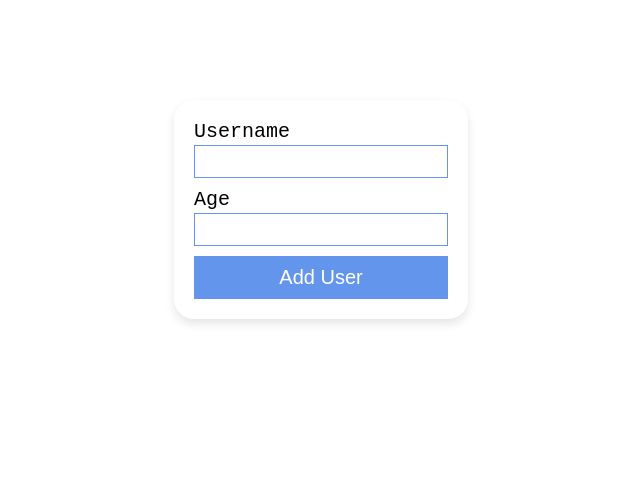
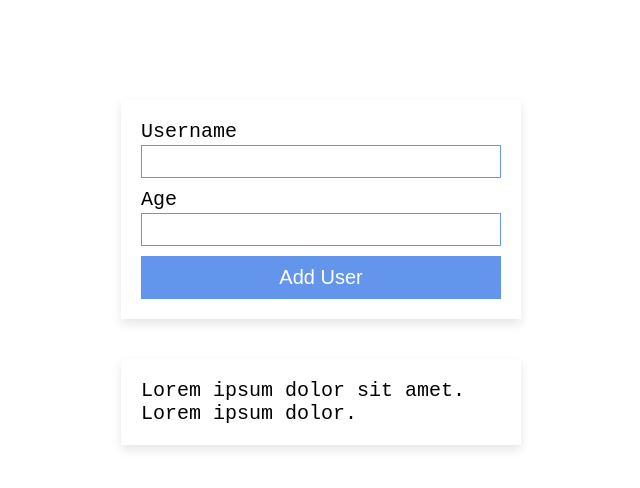
Before and after one commit to iwannabekoshka/udemy-react, a React (Create React App) app in the folder 04_self/: page / in a window 1280 px wide. Shown: the top 488 px of the page, without its empty margins (319-959 px from the left). Built offline with nearby package versions, Linux system fonts and the light colour scheme.

Commit message:
04_self: list verstka

```diff
--- a/04_self/src/App.css
+++ b/04_self/src/App.css
@@ -28,5 +28,11 @@ body {
 
 	padding-top: 10rem;
 	margin: 0 auto;
-	max-width: 800px;
+	width: 400px;
 }
+.app > * {
+	width: 100%;
+}
+.app > *:not(:last-child) {
+	margin-bottom: 4rem;
+}
--- a/04_self/src/App.js
+++ b/04_self/src/App.js
@@ -1,10 +1,12 @@
 import './App.css';
 import UserAdd from "./components/UserAdd/UserAdd";
+import UserList from "./components/UserList/UserList";
 
 function App() {
 	return (
 		<div className="app">
 			<UserAdd />
+			<UserList />
 		</div>
 	);
 }
--- a/04_self/src/components/UserAdd/UserAdd.module.css
+++ b/04_self/src/components/UserAdd/UserAdd.module.css
@@ -3,7 +3,6 @@
 	flex-direction: column;
 
 	padding: 2rem;
-	border-radius: 2rem;
 	box-shadow: 0 .5rem 1rem rgba(0,0,0, .1);
 }
 .user-add > *:not(:last-child) {
--- /dev/null
+++ b/04_self/src/components/UserList/UserList.js
@@ -0,0 +1,13 @@
+import React, {useState} from 'react';
+import styles from './UserList.module.css';
+
+const UserList = props => {
+	return (
+		<ul className={styles['user-list']}>
+			<li>Lorem ipsum dolor sit amet.</li>
+			<li>Lorem ipsum dolor.</li>
+		</ul>
+	)
+}
+
+export default UserList;
--- /dev/null
+++ b/04_self/src/components/UserList/UserList.module.css
@@ -0,0 +1,7 @@
+.user-list {
+	display: flex;
+	flex-direction: column;
+
+	padding: 2rem;
+	box-shadow: 0 .5rem 1rem rgba(0,0,0, .1);
+}
```
